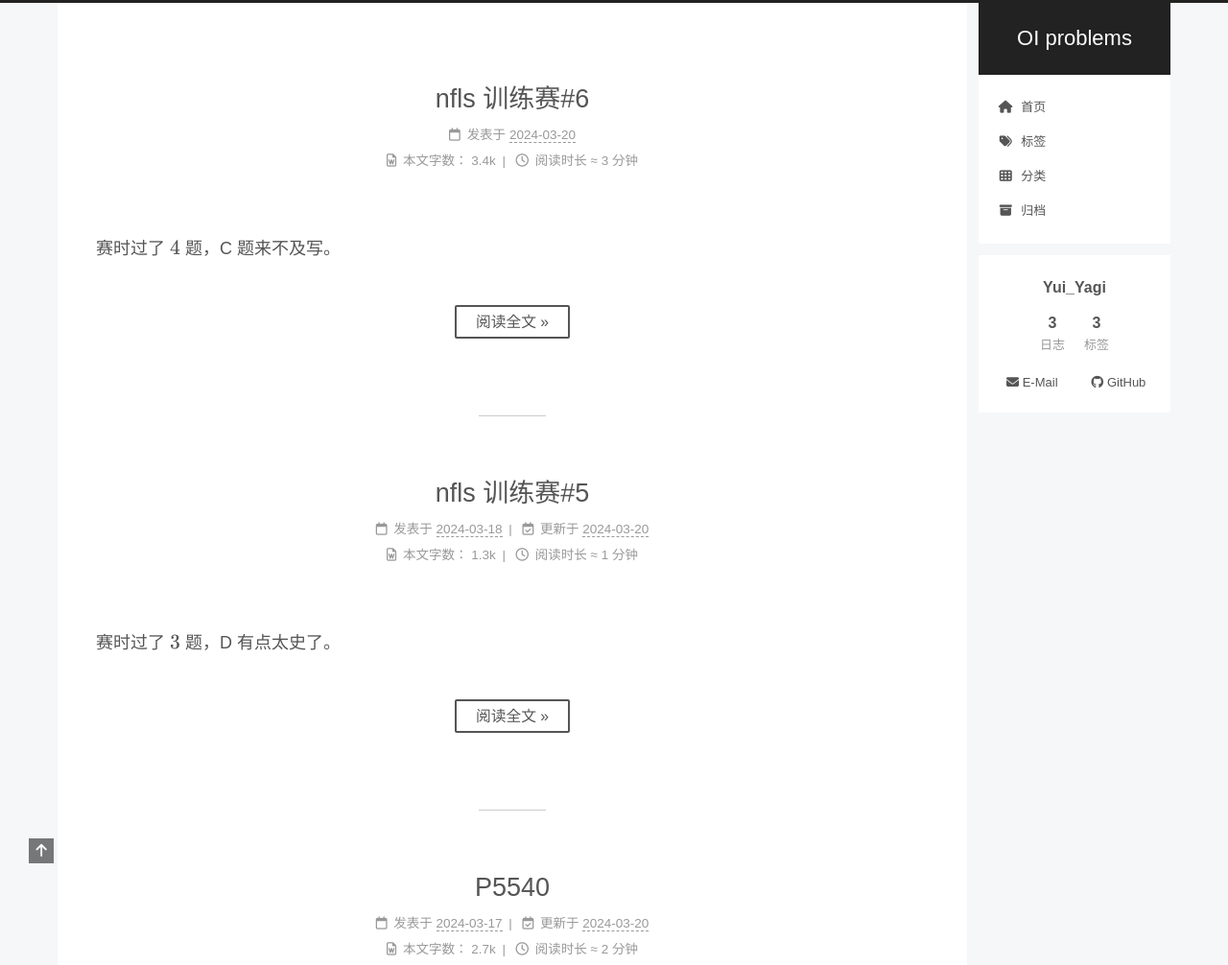
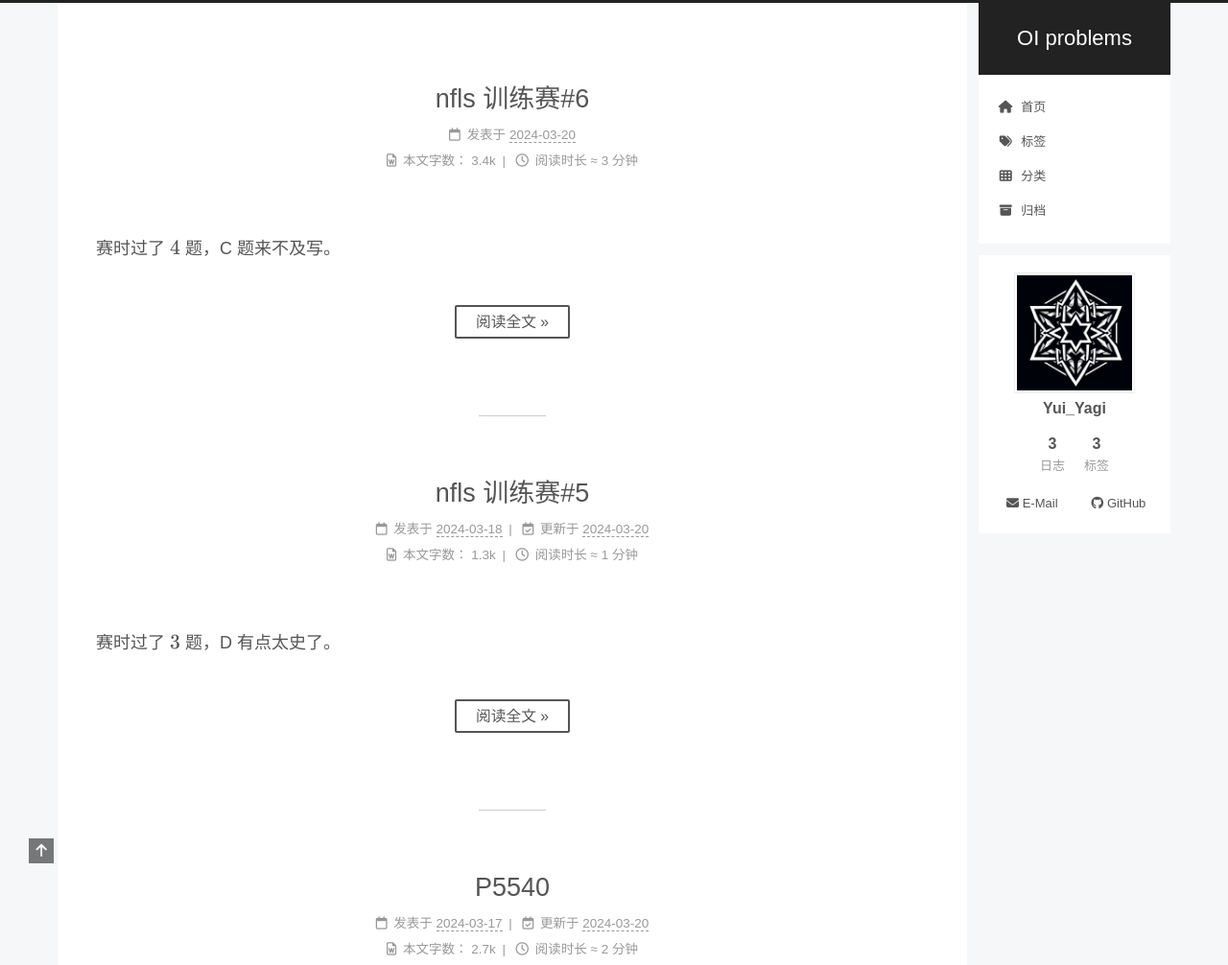
Before and after one commit to Acetaffyqwq/oiproblems, a plain HTML site: page index.html in a window 1280 px wide. Shown: the top 1006 px of the page at 96% size. Drawn offline with nearby package versions, Linux system fonts and the light colour scheme.

Commit message:
Site updated: 2024-03-23 20:59:34

```diff
--- a/index.html
+++ b/index.html
@@ -5,10 +5,10 @@
 <meta name="viewport" content="width=device-width">
 <meta name="theme-color" content="#222"><meta name="generator" content="Hexo 7.1.1">
 
-  <link rel="apple-touch-icon" sizes="180x180" href="/oiproblems/images/apple-touch-icon-next.png">
-  <link rel="icon" type="image/png" sizes="32x32" href="/oiproblems/images/favicon-32x32-next.png">
-  <link rel="icon" type="image/png" sizes="16x16" href="/oiproblems/images/favicon-16x16-next.png">
-  <link rel="mask-icon" href="/oiproblems/images/logo.svg" color="#222">
+  <link rel="apple-touch-icon" sizes="180x180" href="/oiproblems/images/OIG1.jpg">
+  <link rel="icon" type="image/png" sizes="32x32" href="/oiproblems/images/OIG1.jpg">
+  <link rel="icon" type="image/png" sizes="16x16" href="/oiproblems/images/OIG1.jpg">
+  <link rel="mask-icon" href="/oiproblems/images/OIG1.jpg" color="#222">
 
 <link rel="stylesheet" href="/oiproblems/css/main.css">
 
@@ -113,6 +113,8 @@
 
         <div class="site-overview-wrap sidebar-panel">
           <div class="site-author animated" itemprop="author" itemscope itemtype="http://schema.org/Person">
+    <img class="site-author-image" itemprop="image" alt="Yui_Yagi"
+      src="/oiproblems/images/OIG1.jpg">
   <p class="site-author-name" itemprop="name">Yui_Yagi</p>
   <div class="site-description" itemprop="description"></div>
 </div>
@@ -163,7 +165,7 @@
     <link itemprop="mainEntityOfPage" href="https://acetaffyqwq.github.io/oiproblems/2024/03/20/nfls-6/">
 
     <span hidden itemprop="author" itemscope itemtype="http://schema.org/Person">
-      <meta itemprop="image" content="/oiproblems/images/avatar.gif">
+      <meta itemprop="image" content="/oiproblems/images/OIG1.jpg">
       <meta itemprop="name" content="Yui_Yagi">
     </span>
 
@@ -255,7 +257,7 @@
     <link itemprop="mainEntityOfPage" href="https://acetaffyqwq.github.io/oiproblems/2024/03/18/nfls-5/">
 
     <span hidden itemprop="author" itemscope itemtype="http://schema.org/Person">
-      <meta itemprop="image" content="/oiproblems/images/avatar.gif">
+      <meta itemprop="image" content="/oiproblems/images/OIG1.jpg">
       <meta itemprop="name" content="Yui_Yagi">
     </span>
 
@@ -353,7 +355,7 @@
     <link itemprop="mainEntityOfPage" href="https://acetaffyqwq.github.io/oiproblems/2024/03/17/P5540/">
 
     <span hidden itemprop="author" itemscope itemtype="http://schema.org/Person">
-      <meta itemprop="image" content="/oiproblems/images/avatar.gif">
+      <meta itemprop="image" content="/oiproblems/images/OIG1.jpg">
       <meta itemprop="name" content="Yui_Yagi">
     </span>
 
```
Also changed, not shown: 2024/03/17/P5540/index.html (+7 -5 lines), 2024/03/18/nfls-5/index.html (+7 -5 lines), 2024/03/20/nfls-6/index.html (+7 -5 lines), archives/2024/03/index.html (+6 -4 lines), archives/2024/index.html (+6 -4 lines), archives/index.html (+6 -4 lines), categories/index.html (+6 -4 lines), tags/index.html (+6 -4 lines), tags/凸包/index.html (+6 -4 lines), tags/模拟赛/index.html (+6 -4 lines), tags/计算几何/index.html (+6 -4 lines).
